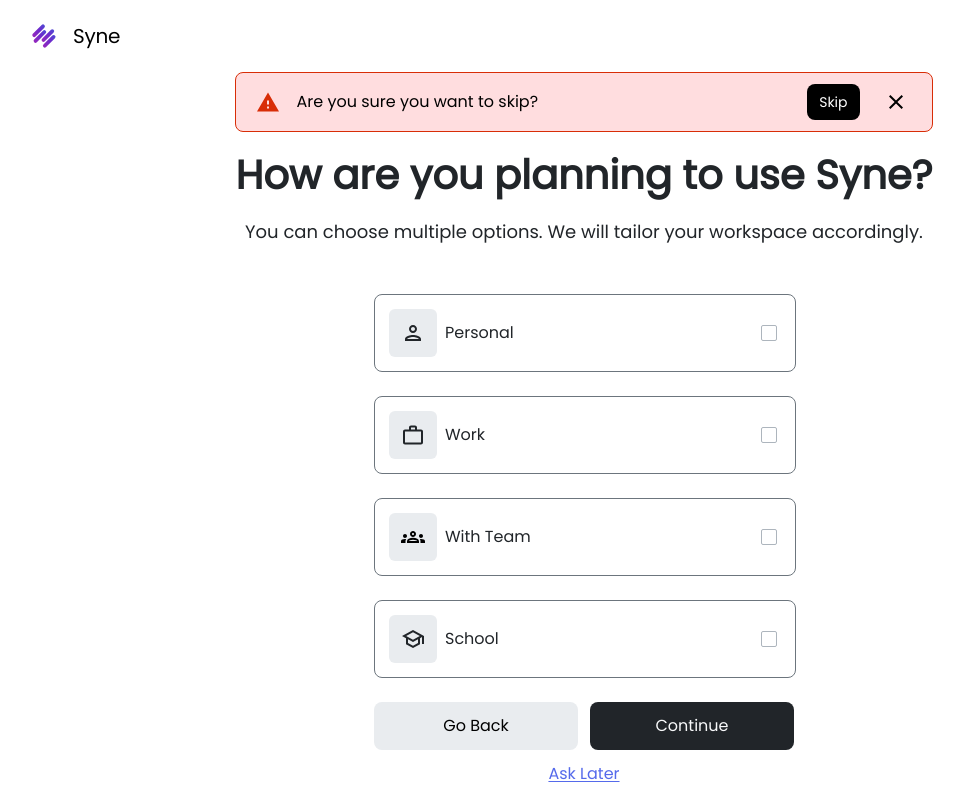
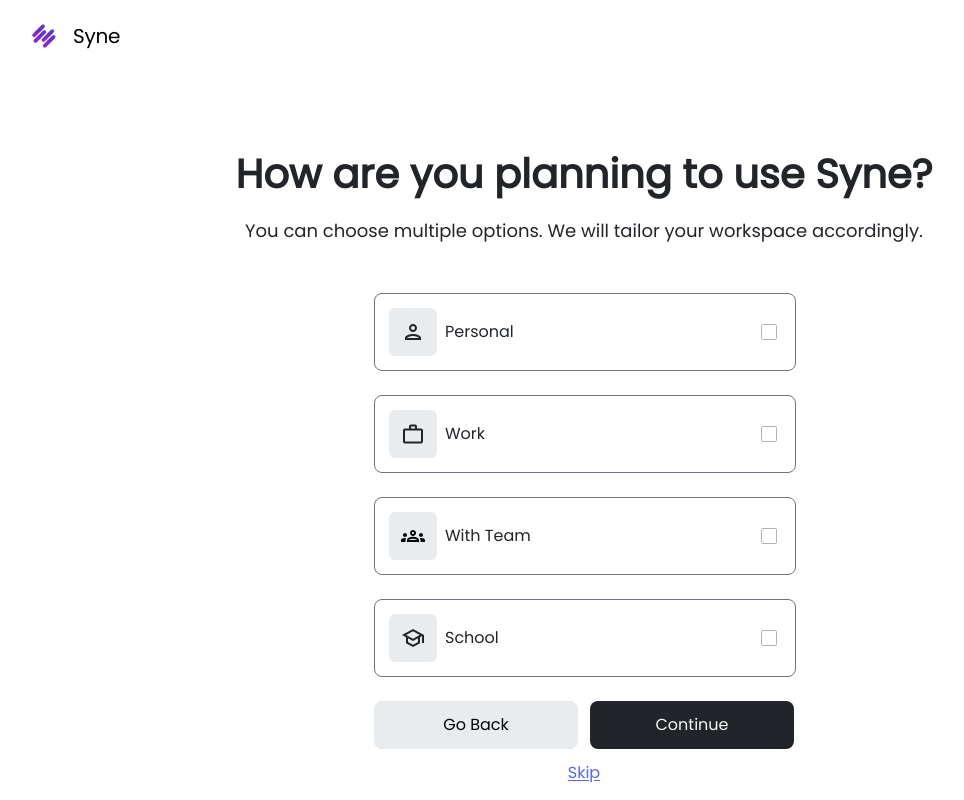
Before and after one commit to jeannyinthelamp/sycamore.ai, a React (Create React App) app: page /onboarding_1 in a window 1280 px wide. Shown: the whole page, without its empty margins (56-1020 px from the left). Built offline with nearby package versions, Linux system fonts and the light colour scheme.

Commit message:
Update Alert Modals position to Absolute, update state variable

```diff
--- a/src/Components/Onboarding/Onboarding_Alert_Modal/Onboarding_Alert_Modal.js
+++ b/src/Components/Onboarding/Onboarding_Alert_Modal/Onboarding_Alert_Modal.js
@@ -3,7 +3,7 @@ import React from "react";
 export default function Onboarding_Alert_Modal(props) {
   return (
     <div
-      className={`alert-modal-wrapper flex flex-row justify-between items-center gap-[16px] max-w-[730px] h-[60px] py-3 px-5 border rounded-lg ${props.border} ${props.background} ${props.isVisible}`}
+      className={`alert-modal-wrapper absolute flex flex-row justify-between items-center gap-[16px] w-[100%] max-w-[730px] h-[60px] py-3 px-5 border rounded-lg ${props.border} ${props.background} ${props.isVisible}`}
     >
       <div className='alert-modal-left flex flex-row justify-center items-center gap-4 w-fit h-8'>
         <img src={props.iconLeft} alt={props.iconLeftAlt} />
@@ -15,7 +15,7 @@ export default function Onboarding_Alert_Modal(props) {
         <button
           //^ When providing a value for skipBtnVisible prop, it must be true/false and not a string. Example: true will work while the string 'true' will cause an error
           className={`py-[6px] px-3 bg-[#000] rounded-lg font-Poppins text-center text-[#FFF] text-[14px] font-medium leading-6 cursor-pointer hover:bg-[#1D2E99] transition-colors duration-200 ease-in-out ${
-            props.skipBtnVisible ? "" : " hidden "
+            props.skipBtnVisible ? " visible " : " hidden "
           }`}
           onClick={props.skipBtnOnClick}
         >
--- a/src/Pages/Onboarding/Onboarding_1.js
+++ b/src/Pages/Onboarding/Onboarding_1.js
@@ -4,6 +4,8 @@ import Onboarding_header from "../../Components/Onboarding/Onboarding_header/Onb
 import Onboarding_Alert_Modal from "../../Components/Onboarding/Onboarding_Alert_Modal/Onboarding_Alert_Modal";
 import Onboarding_nav from "../../Components/Onboarding/Onboarding_nav/Onboarding_nav";
 import Onboarding_Checkbox_Large from "../../Components/Onboarding/Onboarding_Large_Checkbox/Onboarding_large_checkbox";
+import { Link } from "react-router-dom";
+
 import Person from "../../Assets/Icons/Onboarding_Icons/person.svg";
 import Team from "../../Assets/Icons/Onboarding_Icons/team.svg";
 import School from "../../Assets/Icons/Onboarding_Icons/school.svg";
@@ -11,11 +13,9 @@ import Work from "../../Assets/Icons/Onboarding_Icons/work.svg";
 import warning from "../../Assets/Icons/Onboarding_Icons/warning.svg";
 import exit from "../../Assets/Icons/Onboarding_Icons/exit.svg";
 
-import { Link } from "react-router-dom";
-
 export default function Onboarding_1() {
-  //! reminder to set visible to false
-  const [visible, isVisible] = useState(true);
+  //Press Skip btn at bottom of page to open modal
+  const [visible, setVisible] = useState(false);
 
   const workplaceOptions = [
     {
@@ -40,11 +40,7 @@ export default function Onboarding_1() {
     },
   ];
 
-  // Placeholder functions for handling skip / exit btn in Alert Modal
-  const handleExit = () => {
-    alert("exit btn pressed");
-  };
-
+  // Placeholder function for handling skip btn in Alert Modal
   const handleSkip = () => {
     alert("skip btn pressed");
   };
@@ -54,7 +50,7 @@ export default function Onboarding_1() {
       <Onboarding_header />
 
       <div className='title-and-button-wrapper max-w-fit h-auto flex flex-col justify-center items-center'>
-        <div className='text-wrapper w-[100%] h-auto flex flex-col gap-[16px] '>
+        <div className='text-wrapper relative flex flex-col items-center w-[100%] h-auto gap-[16px] '>
           <Onboarding_Alert_Modal
             isVisible={visible ? " " : " hidden "}
             message='Are you sure you want to skip?'
@@ -66,14 +62,16 @@ export default function Onboarding_1() {
             iconRightAlt='exit button'
             skipBtnVisible={true}
             exitBtnOnClick={() => {
-              handleExit();
+              setVisible(false);
             }}
             skipBtnOnClick={() => {
+              //navigate to next page of onboarding
               handleSkip();
             }}
           />
 
-          <h1 className='w-[100%] min-h-[54px] font-Poppins text-[40px] font-semibold text-[#212529] text-center leading-[54px] '>
+          {/* //TODO: update margin once back and exit Btn's are built */}
+          <h1 className='w-[100%] min-h-[54px] mt-[75px] font-Poppins text-[40px] font-semibold text-[#212529] text-center leading-[54px] '>
             How are you planning to use Syne?
           </h1>
           <p className='min-h-[28px] font-Poppins font-medium text-[18px] text-center text-[#212529] leading-[28px]'>
@@ -102,12 +100,14 @@ export default function Onboarding_1() {
           {/* Go Back and Continue Buttons */}
           <Onboarding_nav />
         </form>
-        <Link
-          to=''
+        <button
           className='h-[24px] mt-[12px] font-Poppins font-medium text-[16px] leading-[24px] text-[#556AEB] text-center underline underline-offset-2 cursor-pointer'
+          onClick={() => {
+            setVisible(true);
+          }}
         >
-          Ask Later
-        </Link>
+          Skip
+        </button>
       </div>
     </div>
   );
```
